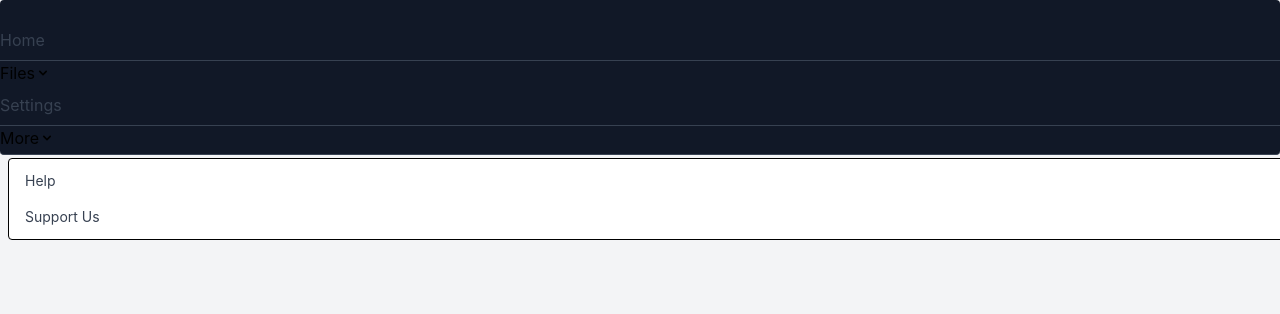
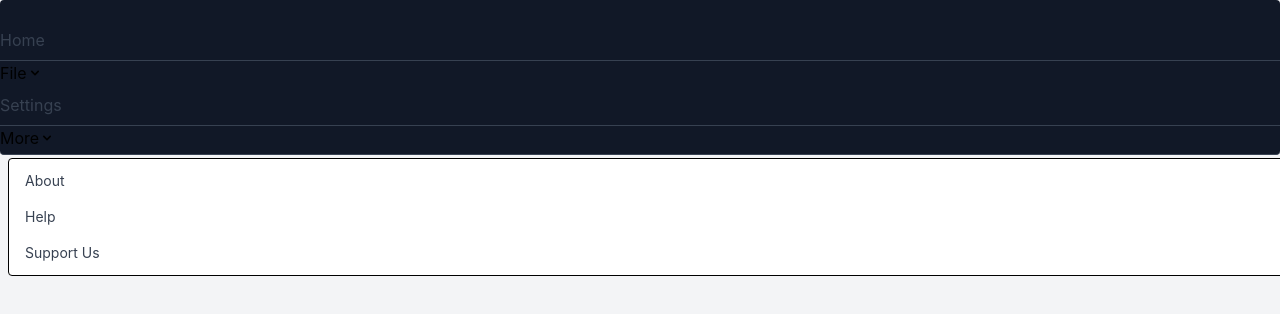
Before and after one commit to abhijith-p-subash/remx, a React (Vite) app: page /support-us in a window 1280 px wide. Both pictures are taken after a click on the button "More". Shown: the top 314 px of the page. Built offline with nearby package versions, Linux system fonts and the light colour scheme.

Commit message:
navbar fix

```diff
--- a/src/components/Navbar.tsx
+++ b/src/components/Navbar.tsx
@@ -1,15 +1,42 @@
 import {
   Navbar,
-  // NavbarToggle,
   NavbarCollapse,
   NavbarLink,
   Dropdown,
-  // DropdownHeader,
   DropdownItem,
-  // DropdownDivider,
-  // Avatar,
 } from "flowbite-react";
 import { Link, useLocation } from "react-router-dom";
+
+const navItems = [
+  {
+    name: "Home",
+    path: "/",
+    subItems: [],
+  },
+  {
+    name: "File",
+    path: '/file',
+    subItems: [
+      { name: "Categories", path: "/categories" },
+      { name: "Gemini", path: "/gemini" },
+      { name: "Preference", path: "/preference" },
+    ],
+  },
+  {
+    name: "Settings",
+    path: "/settings",
+    subItems: [],
+  },
+  {
+    name: "More",
+    path: '/more',
+    subItems: [
+      { name: "About", path: "/about" },
+      { name: "Help", path: "/help" },
+      { name: "Support Us", path: "/support-us" },
+    ],
+  },
+];
 
 export default function AppNavbar() {
   const location = useLocation();
@@ -20,56 +47,26 @@ export default function AppNavbar() {
       rounded
       className="bg-gray-900 border-b border-gray-700 py-1 gap-0"
     >
-      {/* <div className="flex md:order-2">
-        <Dropdown
-          arrowIcon={false}
-          inline
-          label={<Avatar rounded alt="user" img="/avatar.png" />}
-        >
-          <DropdownHeader>
-            <span className="block text-sm">Dev User</span>
-            <span className="block truncate text-sm font-medium">
-              user@dev.com
-            </span>
-          </DropdownHeader>
-          <DropdownItem as={Link} to="/settings">
-            Settings
-          </DropdownItem>
-          <DropdownItem as={Link} to="/about">
-            About
-          </DropdownItem>
-          <DropdownDivider />
-          <DropdownItem>Sign out</DropdownItem>
-        </Dropdown>
-        <NavbarToggle />
-      </div> */}
-
       <NavbarCollapse>
-        <NavbarLink active={location.pathname === "/"}>
-          <Link to={"/"}>Home</Link>
-        </NavbarLink>
-        <Dropdown label="Files" inline>
-          <DropdownItem as={Link} to="/categories">
-            Categories
-          </DropdownItem>
-          <DropdownItem as={Link} to="/">
-            Home
-          </DropdownItem>
-          <DropdownItem as={Link} to="/preference">
-            Preference
-          </DropdownItem>
-        </Dropdown>
-        <NavbarLink as={Link} active={location.pathname === "/settings"}>
-          Settings
-        </NavbarLink>
-        <Dropdown label="More" inline>
-          <DropdownItem as={Link} to="/help">
-            Help
-          </DropdownItem>
-          <DropdownItem as={Link} to="/support-us">
-            Support Us
-          </DropdownItem>
-        </Dropdown>
+        {navItems.map((item) =>
+          item.subItems.length > 0 ? (
+            <Dropdown key={item.name} label={item.name} inline>
+              {item.subItems.map((sub) => (
+                <DropdownItem key={sub.name} as={Link} to={sub.path}>
+                  {sub.name}
+                </DropdownItem>
+              ))}
+            </Dropdown>
+          ) : (
+            <NavbarLink
+              key={item.name}
+              as={Link}
+              active={location.pathname === item.path}
+            >
+              <Link to={item.path}>{item.name}</Link>
+            </NavbarLink>
+          )
+        )}
       </NavbarCollapse>
     </Navbar>
   );
```
